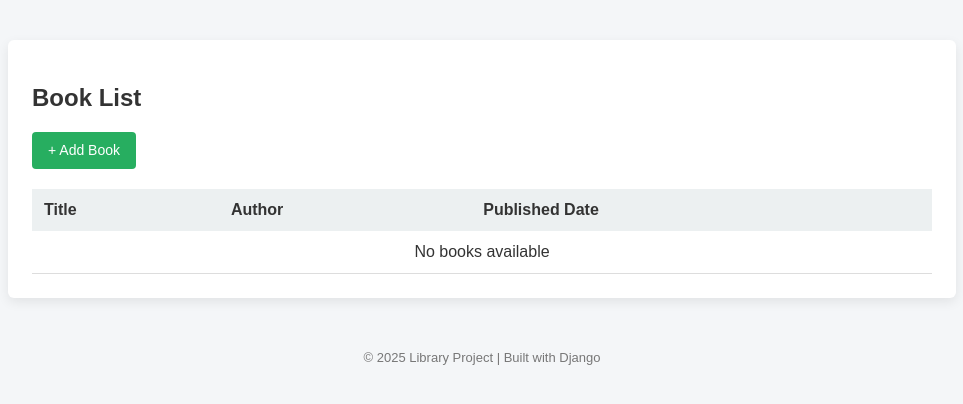
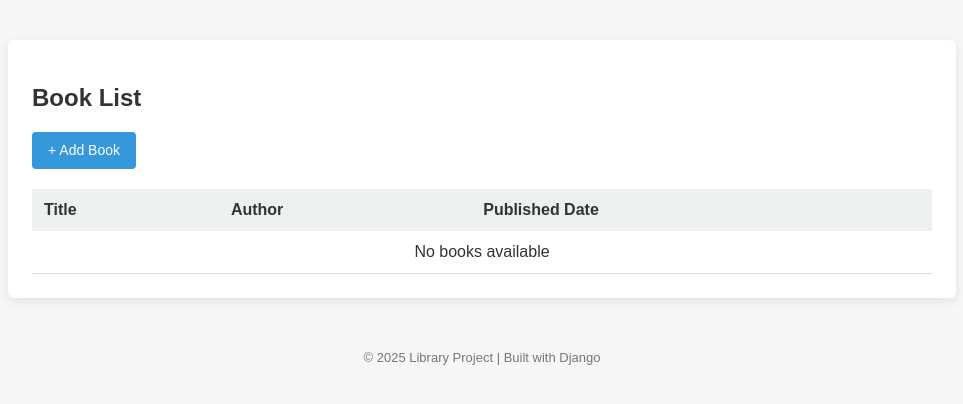
Before and after one commit to Nikhil7709/library_project, a Django app: page /books/ in a window 1280 px wide. Shown: the part 60-464 px from the top of the page, without its empty margins (158-1121 px from the left). Run offline with Django 5.2, Linux system fonts and the light colour scheme; data that the repository does not hold is empty.

Commit message:
feat | Change the css class for the Add Book btn

```diff
--- a/library_project/library/templates/library/book_list.html
+++ b/library_project/library/templates/library/book_list.html
@@ -4,7 +4,7 @@
 <h2>Book List</h2>
 
 <p>
-    <a href="{% url 'book-add' %}" class="button primary">+ Add Book</a>
+    <a href="{% url 'book-add' %}" class="button">+ Add Book</a>
 </p>
 
 <table>
```
